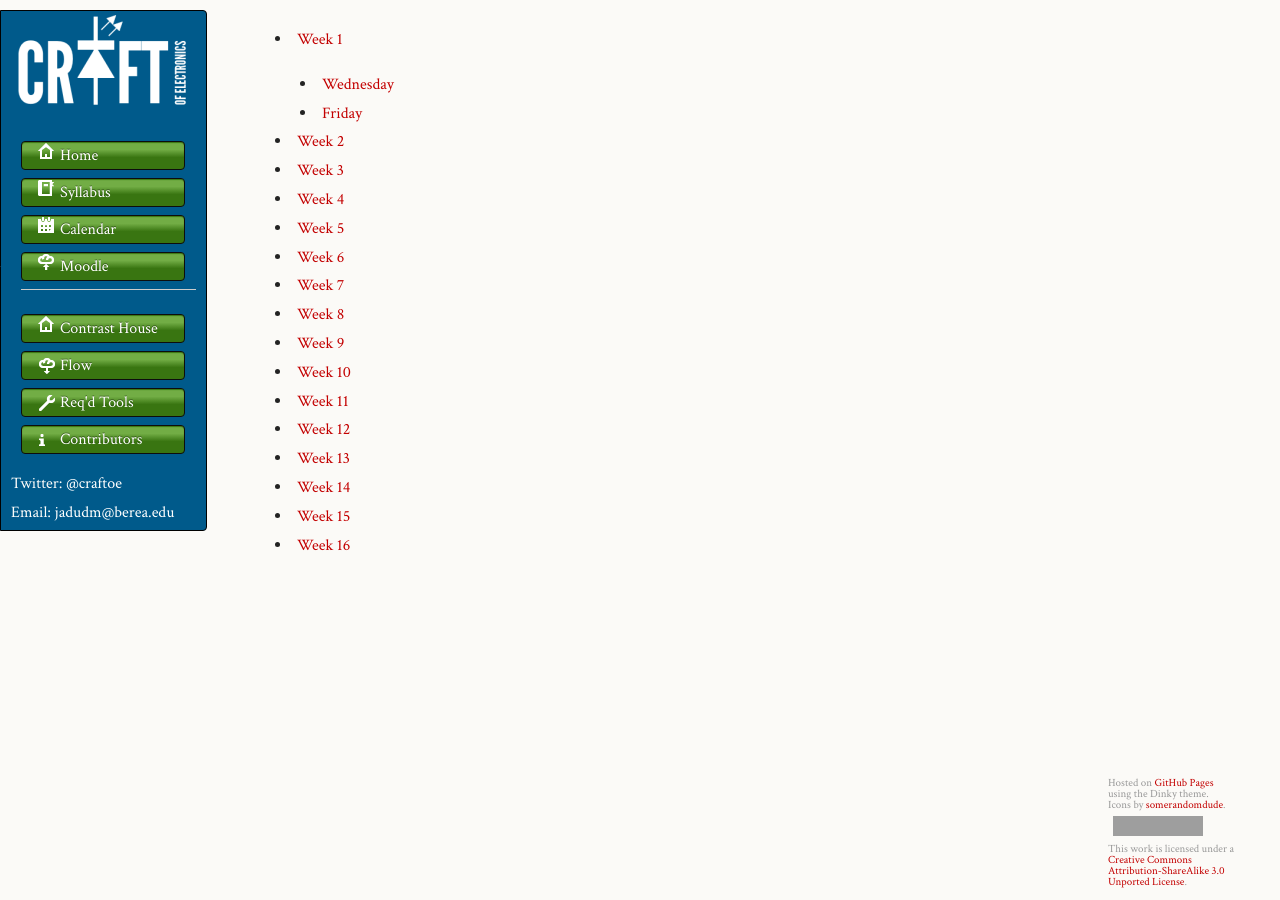
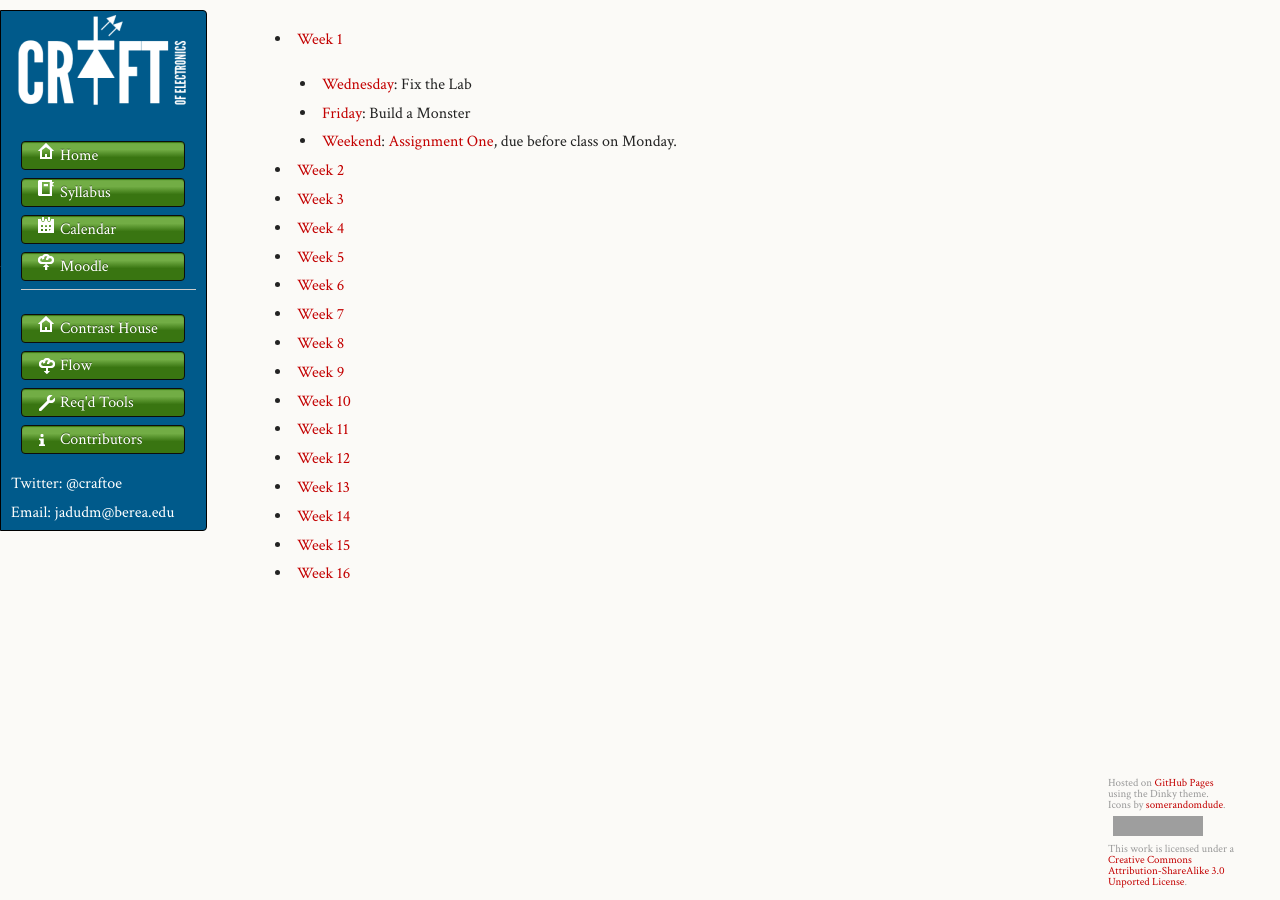
Before and after one commit to craftofelectronics/craftofelectronics.github.com, a Jekyll site: the page built from cal/index.md, in a window 1280 px wide. Built offline with Jekyll 4.4.1, drawn with Linux system fonts in a browser that asks for light colours; grey boxes are pictures that could not be loaded.

Commit message:
Add mini-description to week 0 in index.

```diff
--- a/cal/index.md
+++ b/cal/index.md
@@ -5,8 +5,9 @@ week: 1
 ---
 
 * [Week 1](w00.html)
-  * [Wednesday](w00.html#Wednesday)
-  * [Friday](w00.html#Friday)
+  * [Wednesday](w00.html#Wednesday): Fix the Lab
+  * [Friday](w00.html#Friday): Build a Monster
+  * [Weekend](w00.html#Weekend): [Assignment One](http://goo.gl/WBtl7), due before class on Monday.
 * [Week 2](w01.html)
 * [Week 3](w02.html)
 * [Week 4](w03.html)
```
